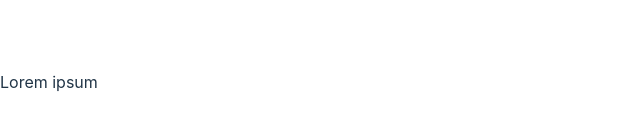
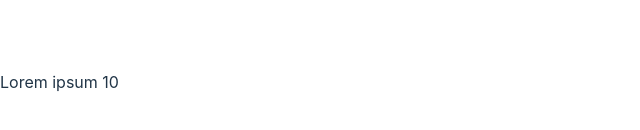
Before and after one commit to MarcinGrygierek/test-app, a React (Vite) app: page / in a window 1280 px wide. Shown: the part 318-448 px from the top of the page, without its empty margins (0-640 px from the left). Built offline with nearby package versions, Linux system fonts and the light colour scheme.

Commit message:
fourth commit

```diff
--- a/src/App.tsx
+++ b/src/App.tsx
@@ -3,9 +3,11 @@ type Props = {
 }
 
 export const App = ({ name }: Props) => {
-  const a = 10
+  var a = 10
 
-  console.log(a)
-
-  return <div>{name}</div>
+  return (
+    <div>
+      {name} {a}
+    </div>
+  )
 }
```
Also changed, not shown: 1 other file (tests, documents, lock files or other folders).
